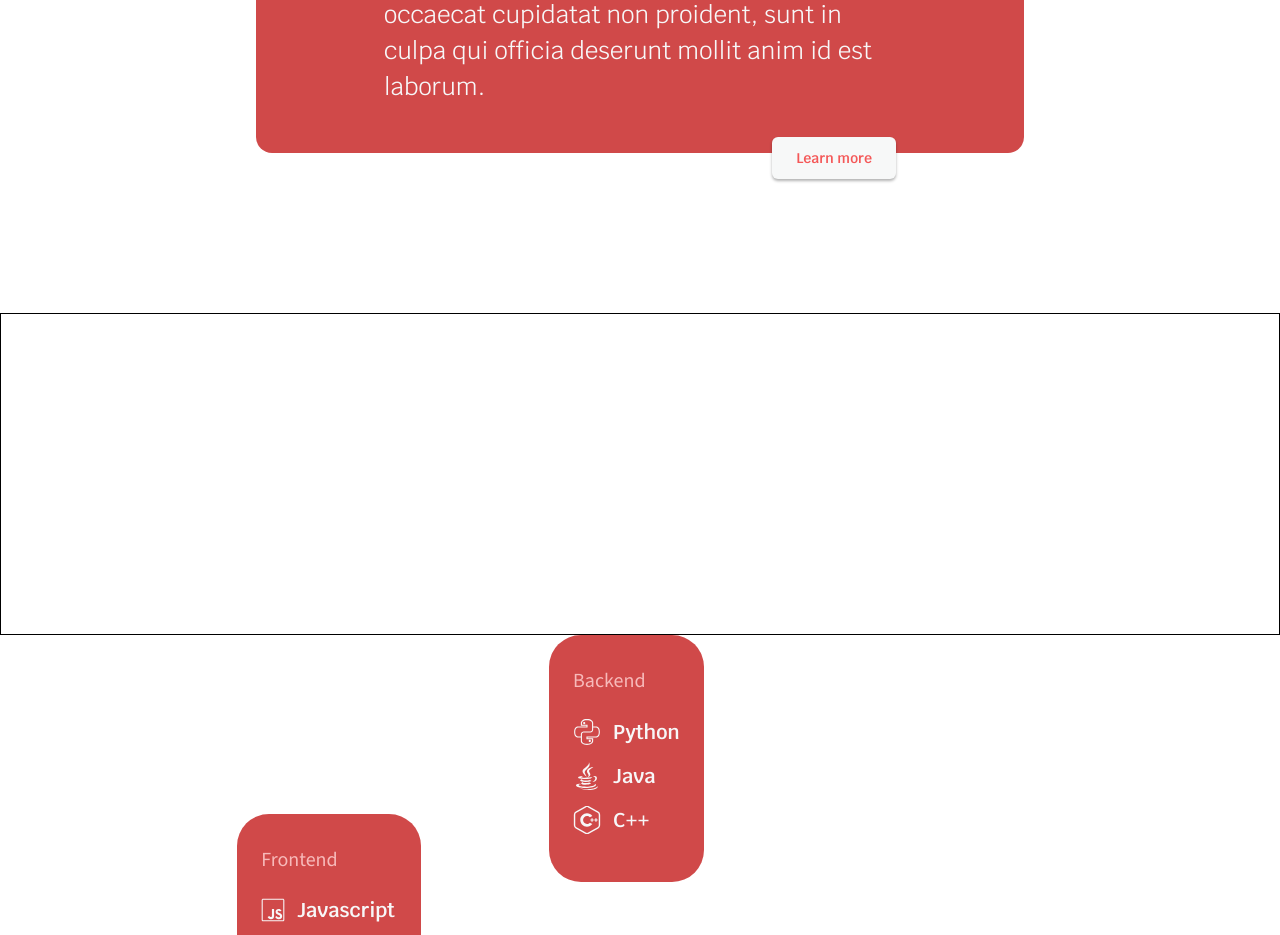
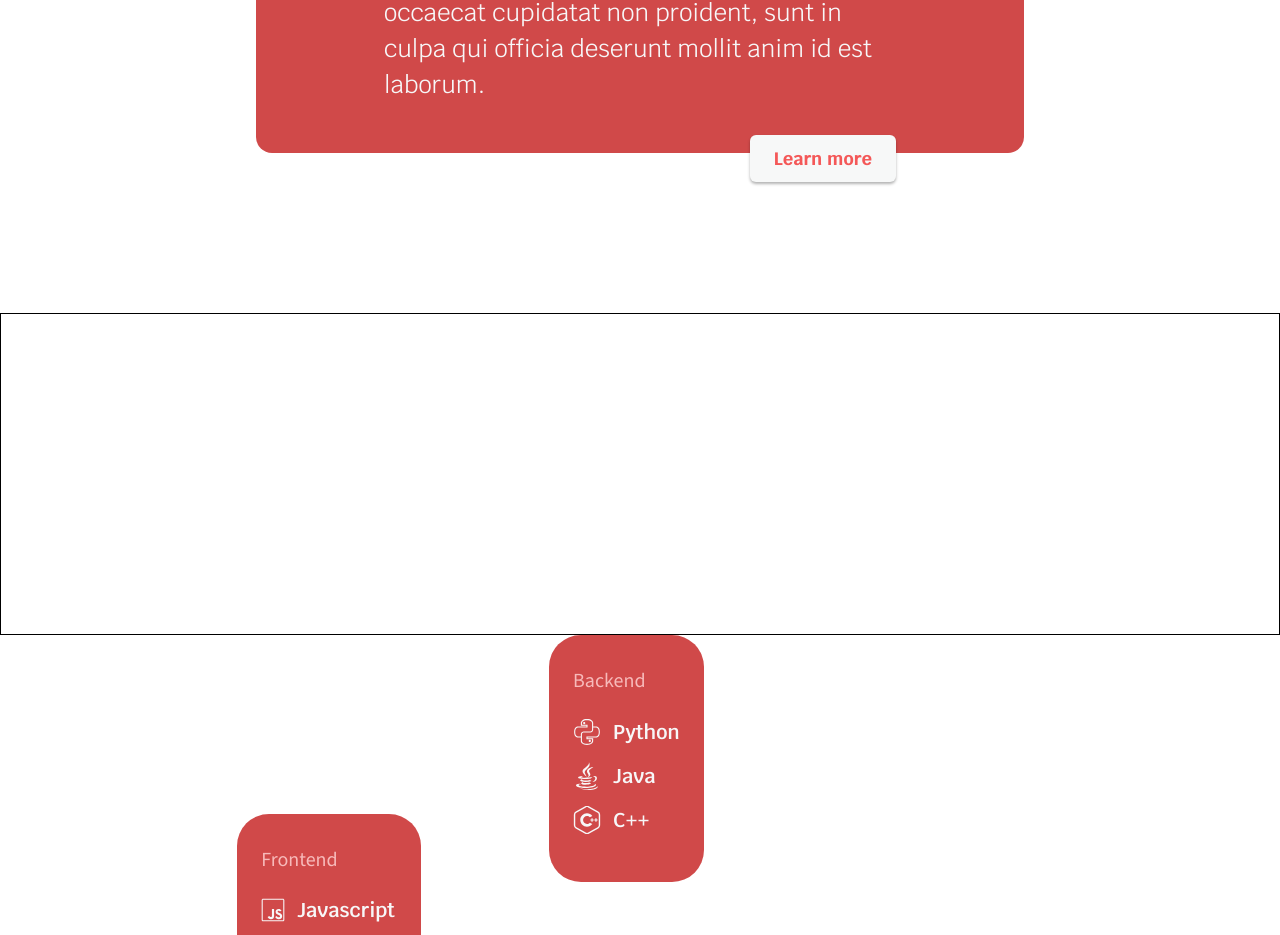
Before and after one commit to juayhee/portfolio-site, a React (Vite) app: page / in a window 1280 px wide. Shown: the part 1127-2062 px from the top of the page. Built offline with nearby package versions, Linux system fonts and the light colour scheme.

Commit message:
change styling of main content

```diff
--- a/src/components/Button/Button.tsx
+++ b/src/components/Button/Button.tsx
@@ -14,7 +14,6 @@ const buttonVariantsRed = {
   tap: {
     boxShadow: "0px -2px 1px #5f7081",
     backgroundColor: "#d04949",
-    scale: 0.97,
     transformOrigin: "center center",
   },
 };
@@ -30,7 +29,6 @@ const buttonVariantsLight = {
   tap: {
     boxShadow: "0px -2px 1px #821717", // Inner shadow setting
     backgroundColor: "#f7f7f8",
-    scale: 0.99,
     transformOrigin: "center center",
   },
 };
--- a/src/components/MainContent/MainContent.module.scss
+++ b/src/components/MainContent/MainContent.module.scss
@@ -43,8 +43,8 @@ h2 {
 
 .buttonStyle {
   font-family: "Krub", sans-serif;
-  font-size: 14px;
-  font-weight: 600;
+  font-size: 18px;
+  font-weight: 700;
   align-self: end;
   margin-top: 8px; // Extra margin to ungroup visually from h1 & h2
   padding: 12px 24px 12px 24px;
```
